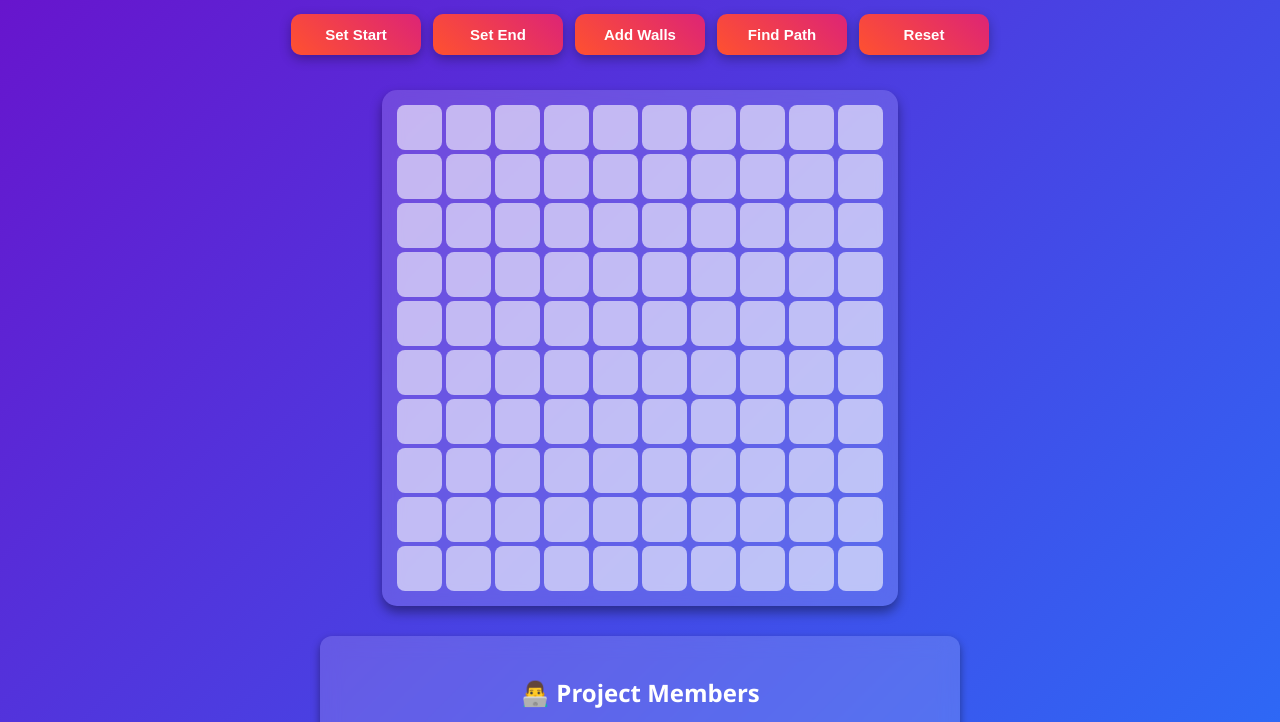
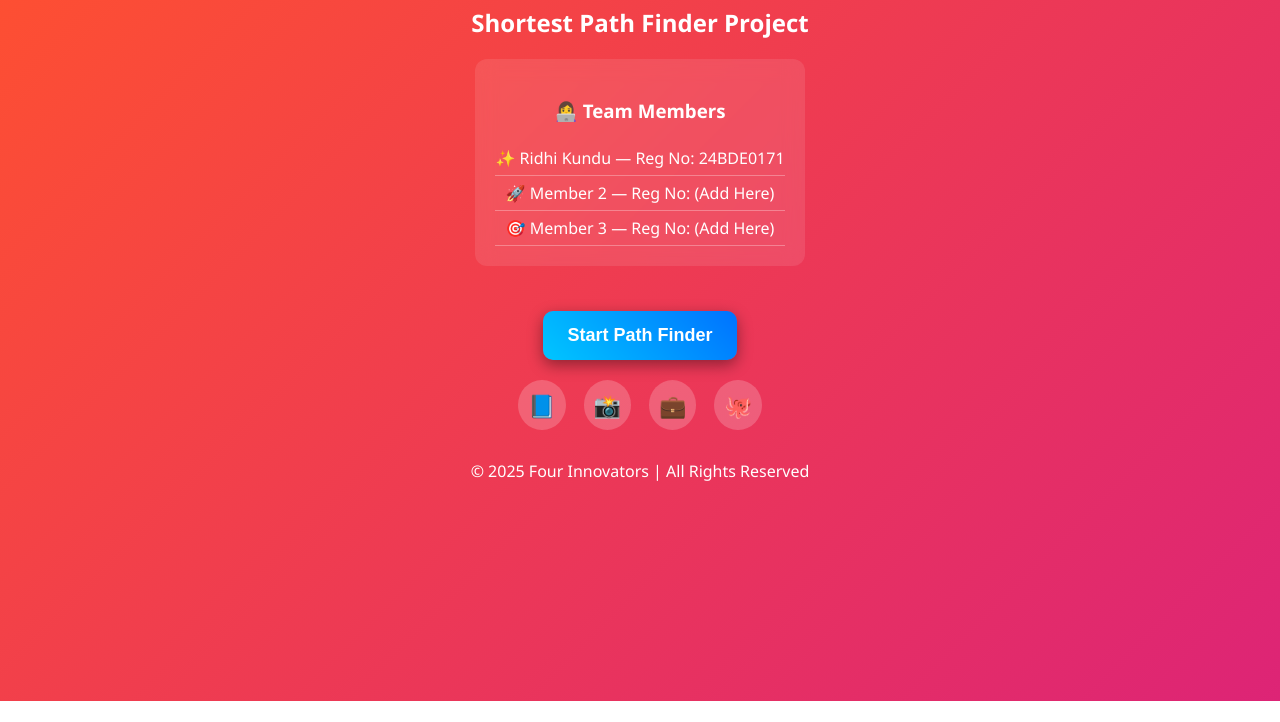
Before and after one commit to kunduridhi/shortest-path-finder, a website: page index.html in a window 1280 px wide. Shown: the part 99-821 px from the top of the page. After the commit the page ends 800 px from the top, so only its background shows below. Drawn offline with Linux system fonts and the light colour scheme.

Commit message:
Update index.html

```diff
--- a/index.html
+++ b/index.html
@@ -3,56 +3,66 @@
 <head>
   <meta charset="UTF-8">
   <meta name="viewport" content="width=device-width, initial-scale=1.0">
-  <title>Shortest Path Finder Project</title>
+  <title>Four Innovators - Shortest Path Finder</title>
   <style>
     body {
-      font-family: "Segoe UI", Tahoma, Geneva, Verdana, sans-serif;
+      font-family: "Segoe UI", sans-serif;
+      margin: 0;
+      min-height: 100vh;
+      background: linear-gradient(135deg, #ff512f, #dd2476);
+      color: #fff;
       display: flex;
       flex-direction: column;
       align-items: center;
-      justify-content: flex-start;
-      min-height: 100vh;
-      margin: 0;
-      background: linear-gradient(135deg, #6a11cb, #2575fc);
-      color: #fff;
-      padding: 20px;
     }
 
-    h1 {
-      margin: 15px 0;
-      font-size: 2.2rem;
+    h1 { font-size: 2.5rem; margin: 20px 0; text-shadow: 2px 2px 6px rgba(0,0,0,0.3); }
+    h2 { margin: 10px 0 20px; }
+
+    .section { width: 100%; display: flex; flex-direction: column; align-items: center; }
+    .hidden { display: none; }
+
+    .team {
+      background: rgba(255, 255, 255, 0.1);
+      padding: 20px;
+      border-radius: 12px;
+      margin-bottom: 25px;
+      backdrop-filter: blur(10px);
       text-align: center;
-      text-shadow: 2px 2px 6px rgba(0, 0, 0, 0.3);
     }
 
-    .controls {
-      margin: 15px 0;
-      display: flex;
-      gap: 12px;
-      flex-wrap: wrap;
-      justify-content: center;
-    }
+    .team ul { list-style: none; padding: 0; margin: 0; }
+    .team li { padding: 6px 0; font-size: 16px; border-bottom: 1px solid rgba(255,255,255,0.3); }
 
-    button {
-      padding: 12px 18px;
+    .btn {
+      padding: 14px 24px;
+      margin-top: 20px;
+      background: linear-gradient(45deg, #00c6ff, #0072ff);
       border: none;
       border-radius: 10px;
-      background: linear-gradient(45deg, #ff512f, #dd2476);
       color: #fff;
-      font-size: 15px;
+      font-size: 18px;
       font-weight: bold;
       cursor: pointer;
       transition: all 0.3s ease;
-      flex: 1 1 auto;
-      min-width: 130px;
-      box-shadow: 0 4px 12px rgba(0,0,0,0.3);
+      box-shadow: 0 5px 15px rgba(0,0,0,0.4);
     }
+    .btn:hover { transform: scale(1.08); background: linear-gradient(45deg, #0072ff, #00c6ff); }
 
-    button:hover {
-      transform: translateY(-3px) scale(1.05);
-      box-shadow: 0 8px 16px rgba(0,0,0,0.4);
+    .social-icons { margin-top: 20px; display: flex; gap: 18px; justify-content: center; }
+    .social-icons a {
+      font-size: 22px;
+      text-decoration: none;
+      color: white;
+      background: rgba(255,255,255,0.2);
+      padding: 10px;
+      border-radius: 50%;
+      transition: 0.3s;
     }
+    .social-icons a:hover { background: rgba(255,255,255,0.4); transform: scale(1.2); }
 
+    /* Path Finder Styles */
+    .controls { margin: 15px 0; display: flex; gap: 12px; flex-wrap: wrap; justify-content: center; }
     .grid {
       display: grid;
       grid-template-columns: repeat(10, 45px);
@@ -65,108 +75,29 @@
       backdrop-filter: blur(10px);
       box-shadow: 0 6px 12px rgba(0, 0, 0, 0.4);
     }
-
-    .cell {
-      width: 45px;
-      height: 45px;
-      background: rgba(255, 255, 255, 0.6);
-      border-radius: 8px;
-      cursor: pointer;
-      transition: background 0.3s, transform 0.2s;
-    }
-
-    .cell:hover {
-      transform: scale(1.05);
-      background: rgba(255, 255, 255, 0.8);
-    }
-
+    .cell { width: 45px; height: 45px; background: rgba(255,255,255,0.6); border-radius: 8px; cursor: pointer; transition: background 0.3s, transform 0.2s; }
+    .cell:hover { transform: scale(1.05); background: rgba(255,255,255,0.8); }
     .cell.start { background: #4caf50 !important; }
     .cell.end { background: #f44336 !important; }
     .cell.path { background: #2196f3 !important; }
     .cell.wall { background: #111 !important; }
 
+    footer { margin-top: 30px; text-align: center; }
     @media (max-width: 600px) {
-      .grid {
-        grid-template-columns: repeat(10, 32px);
-        grid-template-rows: repeat(10, 32px);
-        padding: 10px;
-      }
-      .cell {
-        width: 32px;
-        height: 32px;
-      }
-    }
-
-    .team {
-      margin-top: 30px;
-      background: rgba(255, 255, 255, 0.15);
-      padding: 20px;
-      border-radius: 12px;
-      width: 80%;
-      max-width: 600px;
-      backdrop-filter: blur(10px);
-      box-shadow: 0 4px 8px rgba(0,0,0,0.4);
-    }
-
-    .team h2 {
-      text-align: center;
-      margin-bottom: 15px;
-    }
-
-    .team ul {
-      list-style: none;
-      padding: 0;
-    }
-
-    .team li {
-      padding: 8px 0;
-      font-size: 16px;
-      border-bottom: 1px solid rgba(255, 255, 255, 0.3);
-    }
-
-    footer {
-      margin-top: 30px;
-      text-align: center;
-    }
-
-    .social-icons {
-      display: flex;
-      justify-content: center;
-      gap: 15px;
-      margin-top: 10px;
-    }
-
-    .social-icons a {
-      text-decoration: none;
-      color: white;
-      font-size: 22px;
-      background: rgba(255, 255, 255, 0.2);
-      padding: 10px;
-      border-radius: 50%;
-      transition: 0.3s;
-    }
-
-    .social-icons a:hover {
-      background: rgba(255, 255, 255, 0.4);
-      transform: scale(1.2);
+      .grid { grid-template-columns: repeat(10, 32px); grid-template-rows: repeat(10, 32px); padding: 10px; }
+      .cell { width: 32px; height: 32px; }
     }
   </style>
 </head>
 <body>
-  <h1>Shortest Path Finder with Obstacles</h1>
 
-  <div class="controls">
-    <button onclick="setMode('start')">Set Start</button>
-    <button onclick="setMode('end')">Set End</button>
-    <button onclick="setMode('wall')">Add Walls</button>
-    <button onclick="findPath()">Find Path</button>
-    <button onclick="resetGrid()">Reset</button>
-  </div>
-
-  <div class="grid" id="grid"></div>
+  <!-- Landing Section -->
+  <div id="landing" class="section">
+    <h1>🚀 Four Innovators</h1>
+    <h2>Shortest Path Finder Project</h2>
 
     <div class="team">
-    <h2>👨‍💻 Project Members</h2>
+      <h3>👩‍💻 Team Members</h3>
       <ul>
         <li>✨ Ridhi Kundu — Reg No: 24BDE0171</li>
         <li>🚀 Member 2 — Reg No: (Add Here)</li>
@@ -174,23 +105,49 @@
       </ul>
     </div>
 
-  <footer>
-    <h3>Connect with us 🌐</h3>
+    <button class="btn" onclick="showPathFinder()">Start Path Finder</button>
+
     <div class="social-icons">
       <a href="https://facebook.com" target="_blank">📘</a>
       <a href="https://instagram.com" target="_blank">📸</a>
       <a href="https://linkedin.com" target="_blank">💼</a>
       <a href="https://github.com" target="_blank">🐙</a>
     </div>
-  </footer>
+  </div>
+
+  <!-- Path Finder Section -->
+  <div id="pathfinder" class="section hidden">
+    <div class="controls">
+      <button onclick="setMode('start')">Set Start</button>
+      <button onclick="setMode('end')">Set End</button>
+      <button onclick="setMode('wall')">Add Walls</button>
+      <button onclick="findPath()">Find Path</button>
+      <button onclick="resetGrid()">Reset</button>
+      <button onclick="backToLanding()">Back</button>
+    </div>
+
+    <div class="grid" id="grid"></div>
+  </div>
+
+  <footer>© 2025 Four Innovators | All Rights Reserved</footer>
 
   <script>
+    // Show Path Finder Section
+    function showPathFinder() {
+      document.getElementById("landing").classList.add("hidden");
+      document.getElementById("pathfinder").classList.remove("hidden");
+    }
+    function backToLanding() {
+      document.getElementById("pathfinder").classList.add("hidden");
+      document.getElementById("landing").classList.remove("hidden");
+    }
+
+    // Grid Setup
     const gridEl = document.getElementById("grid");
     const rows = 10, cols = 10;
     let mode = "start", start = null, end = null;
     let cells = [];
 
-    // Initialize grid
     for (let r = 0; r < rows; r++) {
       cells[r] = [];
       for (let c = 0; c < cols; c++) {
@@ -204,59 +161,41 @@
       }
     }
 
-    function setMode(m) {
-      mode = m;
-    }
-
+    function setMode(m) { mode = m; }
     function handleCellClick(r, c) {
       const cell = cells[r][c];
-
       if (mode === "start") {
         if (start) start.classList.remove("start");
         start = cell;
         start.classList.remove("wall");
         start.classList.add("start");
-      }
-      else if (mode === "end") {
+      } else if (mode === "end") {
         if (end) end.classList.remove("end");
         end = cell;
         end.classList.remove("wall");
         end.classList.add("end");
-      }
-      else if (mode === "wall") {
-        if (cell !== start && cell !== end) {
-          cell.classList.toggle("wall");
-        }
+      } else if (mode === "wall") {
+        if (cell !== start && cell !== end) cell.classList.toggle("wall");
       }
     }
 
     function findPath() {
-      if (!start || !end) {
-        alert("Set both start and end points first!");
-        return;
-      }
-
+      if (!start || !end) return alert("Set both start and end points first!");
       document.querySelectorAll(".path").forEach(cell => cell.classList.remove("path"));
-
       const startPos = [parseInt(start.dataset.row), parseInt(start.dataset.col)];
       const endPos = [parseInt(end.dataset.row), parseInt(end.dataset.col)];
-
       const queue = [[...startPos, []]];
       const visited = new Set();
       visited.add(startPos.toString());
 
       while (queue.length > 0) {
         const [r, c, path] = queue.shift();
-
         if (r === endPos[0] && c === endPos[1]) {
           path.forEach(([pr, pc]) => {
-            if (cells[pr][pc] !== start && cells[pr][pc] !== end) {
-              cells[pr][pc].classList.add("path");
-            }
+            if (cells[pr][pc] !== start && cells[pr][pc] !== end) cells[pr][pc].classList.add("path");
           });
           return;
         }
-
         const directions = [[1,0],[-1,0],[0,1],[0,-1]];
         for (let [dr, dc] of directions) {
           const nr = r + dr, nc = c + dc;
@@ -271,14 +210,12 @@
           }
         }
       }
-
       alert("No path found!");
     }
 
     function resetGrid() {
       cells.flat().forEach(cell => cell.className = "cell");
-      start = null;
-      end = null;
+      start = null; end = null;
     }
   </script>
 </body>
```
Lines whose indentation alone changed are shown as unchanged.
